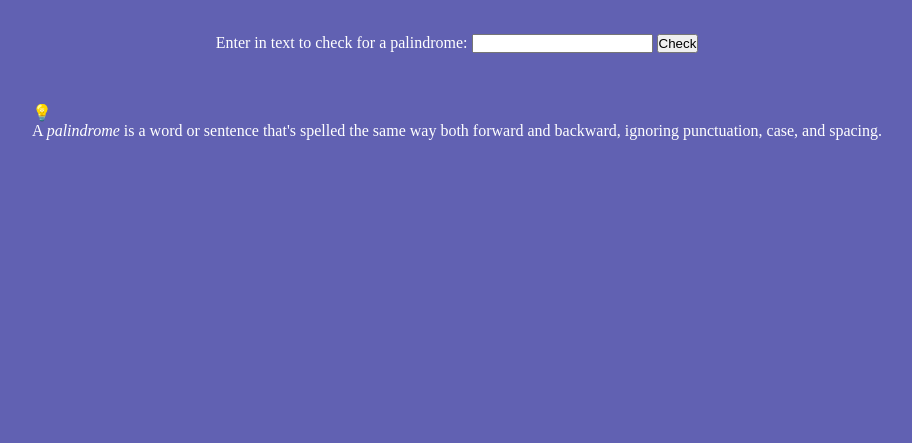
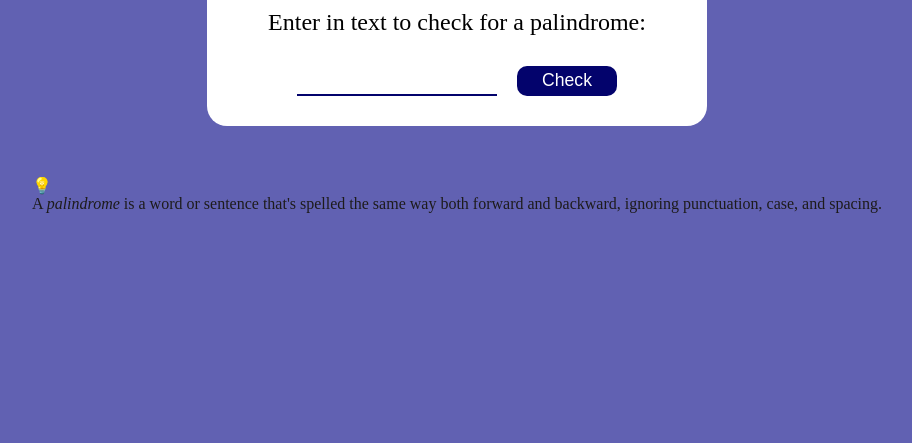
Before and after one commit to Saikat2000/Palindrome-Checker, a plain HTML site: page index.html in a window 1280 px wide. Shown: the part 357-800 px from the top of the page, without its empty margins (183-1095 px from the left). Drawn offline with Linux system fonts and the light colour scheme.

Commit message:
feat: write styles for heading and #palindrome-container

```diff
--- a/styles.css
+++ b/styles.css
@@ -14,3 +14,41 @@
   background-color: #6161b2;
   color: #ffffff;
 }
+#palindrome-container{
+  width: min(100vw,500px);
+  min-height: 130px;
+  background-color: white;
+  display: flex;
+  justify-content: center;
+  flex-wrap: wrap;
+  color: black;
+  padding: 30px;
+  border-radius: 20px;
+}
+
+#text-input{
+  border: 0px;
+  border-bottom: 2px solid rgb(3, 3, 108);
+  width: 200px;
+}
+#check-btn{
+  font-size: 1.1rem;
+  margin-left: 20px;
+  width: 100px;
+  height: 30px;
+  border-radius: 10px;
+  background-color: rgb(3, 3, 108);
+  color: white;
+  border: none;
+  cursor: pointer;
+}
+label{
+  font-size: 1.5rem;
+  margin-bottom: 30px;
+}
+h1{
+  font-size: 3rem;
+}
+p{
+  color: rgb(29, 27, 27);
+}
```
